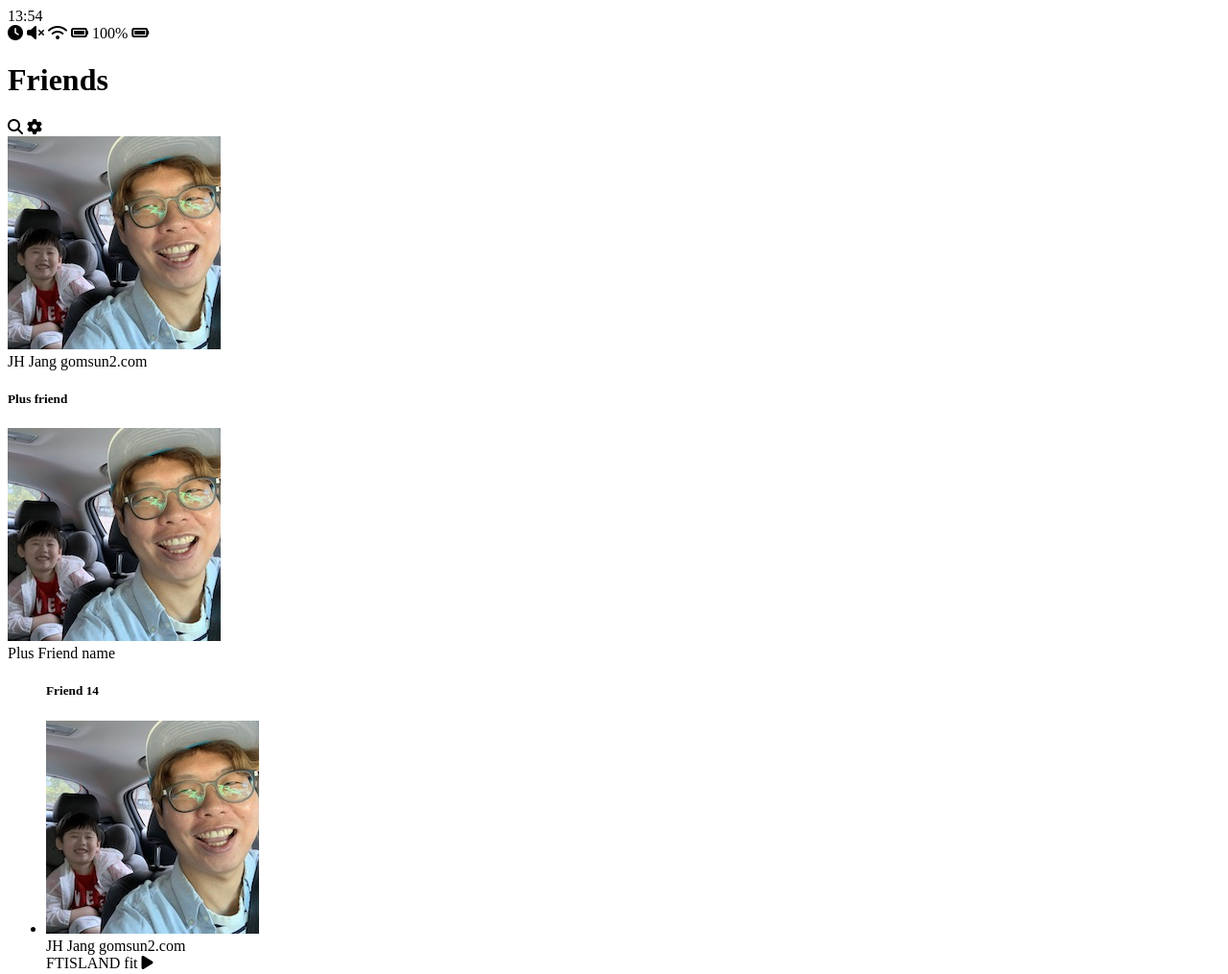
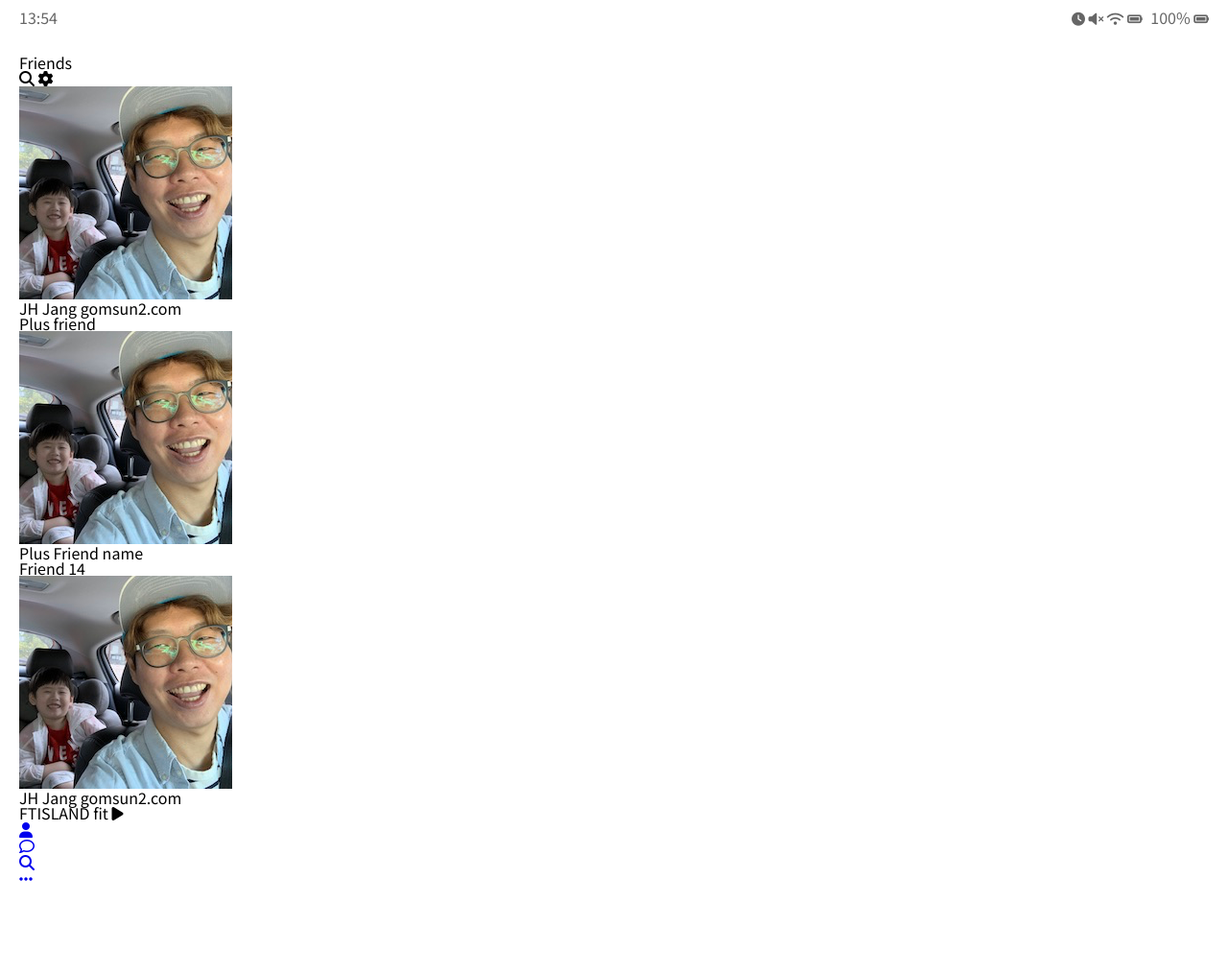
Before and after one commit to gomsun2/kakao-clone-v2.0, a plain HTML site: page friends.html in a window 1280 px wide. Shown: the top 1015 px of the page at 96% size. After the commit the page ends 934 px from the top, so only its background shows below. Drawn offline with Linux system fonts and the light colour scheme.

Commit message:
WIP:implements css status-bar

```diff
--- /dev/null
+++ b/css/reset.css
@@ -0,0 +1,129 @@
+/* http://meyerweb.com/eric/tools/css/reset/
+   v2.0 | 20110126
+   License: none (public domain)
+*/
+
+html,
+body,
+div,
+span,
+applet,
+object,
+iframe,
+h1,
+h2,
+h3,
+h4,
+h5,
+h6,
+p,
+blockquote,
+pre,
+a,
+abbr,
+acronym,
+address,
+big,
+cite,
+code,
+del,
+dfn,
+em,
+img,
+ins,
+kbd,
+q,
+s,
+samp,
+small,
+strike,
+strong,
+sub,
+sup,
+tt,
+var,
+b,
+u,
+i,
+center,
+dl,
+dt,
+dd,
+ol,
+ul,
+li,
+fieldset,
+form,
+label,
+legend,
+table,
+caption,
+tbody,
+tfoot,
+thead,
+tr,
+th,
+td,
+article,
+aside,
+canvas,
+details,
+embed,
+figure,
+figcaption,
+footer,
+header,
+hgroup,
+menu,
+nav,
+output,
+ruby,
+section,
+summary,
+time,
+mark,
+audio,
+video {
+  margin: 0;
+  padding: 0;
+  border: 0;
+  font-size: 100%;
+  font: inherit;
+  vertical-align: baseline;
+}
+/* HTML5 display-role reset for older browsers */
+article,
+aside,
+details,
+figcaption,
+figure,
+footer,
+header,
+hgroup,
+menu,
+nav,
+section {
+  display: block;
+}
+body {
+  line-height: 1;
+}
+ol,
+ul {
+  list-style: none;
+}
+blockquote,
+q {
+  quotes: none;
+}
+blockquote:before,
+blockquote:after,
+q:before,
+q:after {
+  content: "";
+  content: none;
+}
+table {
+  border-collapse: collapse;
+  border-spacing: 0;
+}
--- /dev/null
+++ b/css/status-bar.css
@@ -0,0 +1,14 @@
+.status-bar {
+  display: flex;
+  justify-content: space-between;
+  margin-bottom: 30px;
+  opacity: 0.6;
+}
+
+.status-bar i {
+  font-size: 14px;
+}
+
+.status-bar .status-bar__battery-level {
+  margin-left: 5px;
+}
--- /dev/null
+++ b/css/style.css
@@ -0,0 +1,10 @@
+@import "reset.css";
+@import url("https://fonts.googleapis.com/css2?family=Noto+Sans+KR:wght@400;700&display=swap");
+@import "status-bar.css";
+
+body {
+  background-color: white;
+  padding: 10px 20px;
+  color: #020202;
+  font-family: "Noto Sans KR", sans-serif;
+}
--- a/friends.html
+++ b/friends.html
@@ -8,6 +8,7 @@
       src="https://kit.fontawesome.com/c6cfe4c89c.js"
       crossorigin="anonymous"
     ></script>
+    <link rel="stylesheet" href="css/style.css" />
     <title>Friends | Kakap Clone</title>
   </head>
   <body>
@@ -39,7 +40,7 @@
     </header>
     <main class="friends">
       <header class="friends__header">
-        <div class="friends__friend friend friend__lg">
+        <div class="friends__friend friend friend--lg">
           <div class="friend_column">
             <img src="images/avatar.png" class="g-avatar firend__avatar" />
             <div class="friend__content">
@@ -68,7 +69,7 @@
       </div>
       <ul class="firends__list">
         <h5 class="friend__title">Friend 14</h5>
-        <li class="friends__friend friend friend__lg">
+        <li class="friends__friend friend friend--lg">
           <div class="friend__column">
             <img src="images/avatar.png" class="g-avatar firend__avatar" />
             <div class="friend__content">
```
Also changed, not shown: chat.html (+1 -0 lines), find.html (+1 -0 lines), index.html (+1 -0 lines), more.html (+1 -0 lines), settings.html (+1 -0 lines).
